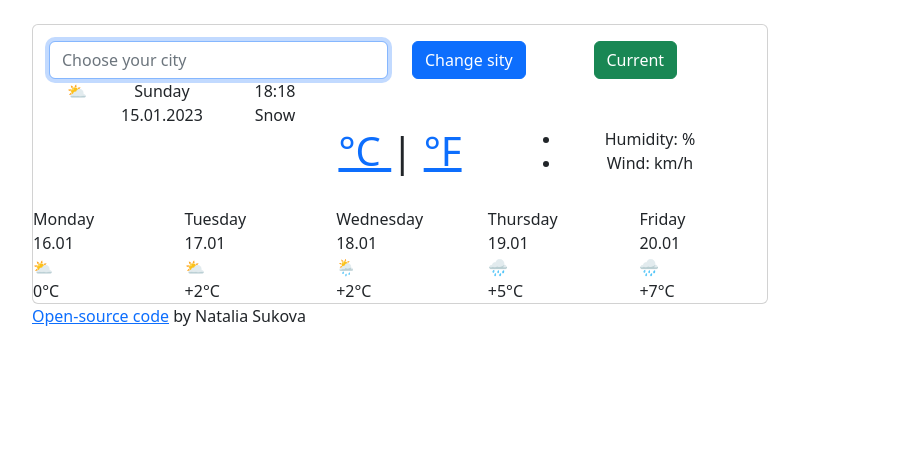
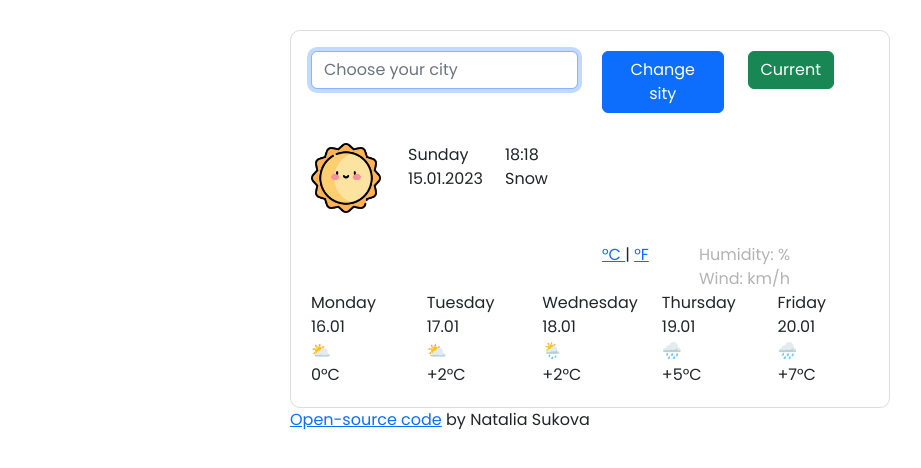
Before and after one commit to NataliSfromUA/Weather-App, a plain HTML site: page index.html in a window 1280 px wide. Shown: the whole page, without its empty margins (50-971 px from the left). Drawn offline with nearby package versions, Linux system fonts and the light colour scheme; no server answers; files whose address does not match are found by name.

Commit message:
Add styles in css

```diff
--- a/index.html
+++ b/index.html
@@ -4,8 +4,6 @@
     <title>Weather App</title>
     <meta charset="UTF-8" />
     <script src="https://unpkg.com/axios/dist/axios.min.js"></script>
-    <link href="src/styles.css" rel="stylesheet" type="text/css" />
-
     <link
       href="https://cdn.jsdelivr.net/npm/bootstrap@5.2.0-beta1/dist/css/bootstrap.min.css"
       rel="stylesheet"
@@ -17,14 +15,19 @@
       integrity="sha384-pprn3073KE6tl6bjs2QrFaJGz5/SUsLqktiwsUTF55Jfv3qYSDhgCecCxMW52nD2"
       crossorigin="anonymous"
     ></script>
+    <link href="src/styles.css" rel="stylesheet" type="text/css" />
+    <link rel="preconnect" href="https://fonts.googleapis.com" />
+    <link rel="preconnect" href="https://fonts.gstatic.com" crossorigin />
+    <link
+      href="https://fonts.googleapis.com/css2?family=Poppins:wght@300;400&display=swap"
+      rel="stylesheet"
+    />
   </head>
 
   <body>
     <div class="container">
-      <div class="row mt-4">
-        <div class="col-8">
-          <div class="card mt-10">
-            <div class="card-body">
+      <div class="weather-app-wrapper">
+        <div class="weather-app">
           <form id="searchform">
             <div class="row">
               <div class="col-6">
@@ -56,10 +59,14 @@
             </div>
           </form>
 
-              <div class="container text-center">
+          <div class="day">
             <div class="row">
-                  <div class="row">
-                    <div class="col-1">⛅</div>
+              <div class="col-2">
+                <img
+                  src="C:\Users\user\Documents\GitHub\Weather-App\src\sunny.png"
+                  alt="Sun"
+                />
+              </div>
               <div class="col-2">
                 <div id="weekday">Sunday</div>
                 <div>15.01.2023</div>
@@ -69,26 +76,28 @@
                 <div id="description">Snow</div>
               </div>
             </div>
+          </div>
 
+          <div class="row">
             <div class="col-4">
               <h1 id="city"></h1>
             </div>
-                  <div class="col-4">
+            <div class="col-2">
               <h1>
                 <span id="temperature"> </span>
+              </h1>
+            </div>
+            <div class="col-2">
               <span class="units">
                 <a href="#" id="cels">°C </a>|
                 <a href="#" id="far">°F </a>
               </span>
-                    </h1>
             </div>
-                  <div class="col">
+            <div class="col-4">
               <ul>
                 <li>Humidity: <span id="humidity"></span>%</li>
                 <li>Wind: <span id="wind"></span> km/h</li>
               </ul>
-                  </div>
-                </div>
             </div>
           </div>
 
@@ -140,14 +149,14 @@
             </div>
           </div>
         </div>
-        </div>
-      </div>
+
         <div>
           <a href="https://github.com/NataliSfromUA/Weather-App" target="_blank"
             >Open-source code</a
           ><span> by Natalia Sukova</span>
         </div>
       </div>
+    </div>
 
     <script src="src\homework.js"></script>
   </body>
--- a/src/styles.css
+++ b/src/styles.css
@@ -0,0 +1,44 @@
+body {
+  font-family: "Poppins", sans-serif;
+  display: block;
+}
+
+.weather-app-wrapper {
+  max-width: 600px;
+  margin: 30px auto;
+}
+
+.weather-app {
+  padding: 20px;
+  border: 1px solid #dadde1;
+  border-radius: 10px;
+}
+
+h1 {
+  color: blueviolet;
+  font-size: 32px;
+  font-weight: 400;
+  margin-bottom: 30px;
+}
+
+ul {
+  margin: 0;
+  padding: 0;
+}
+
+li {
+  list-style: none;
+  color: #b2b3b6;
+  margin: 0;
+  padding: 0;
+}
+img {
+  width: 70px;
+}
+.day {
+  margin-top: 30px;
+  margin-bottom: 30px;
+}
+.units {
+  position: relative;
+}
```
Also changed, not shown: src/sunny.png (added). Lines whose indentation alone changed are shown as unchanged.
